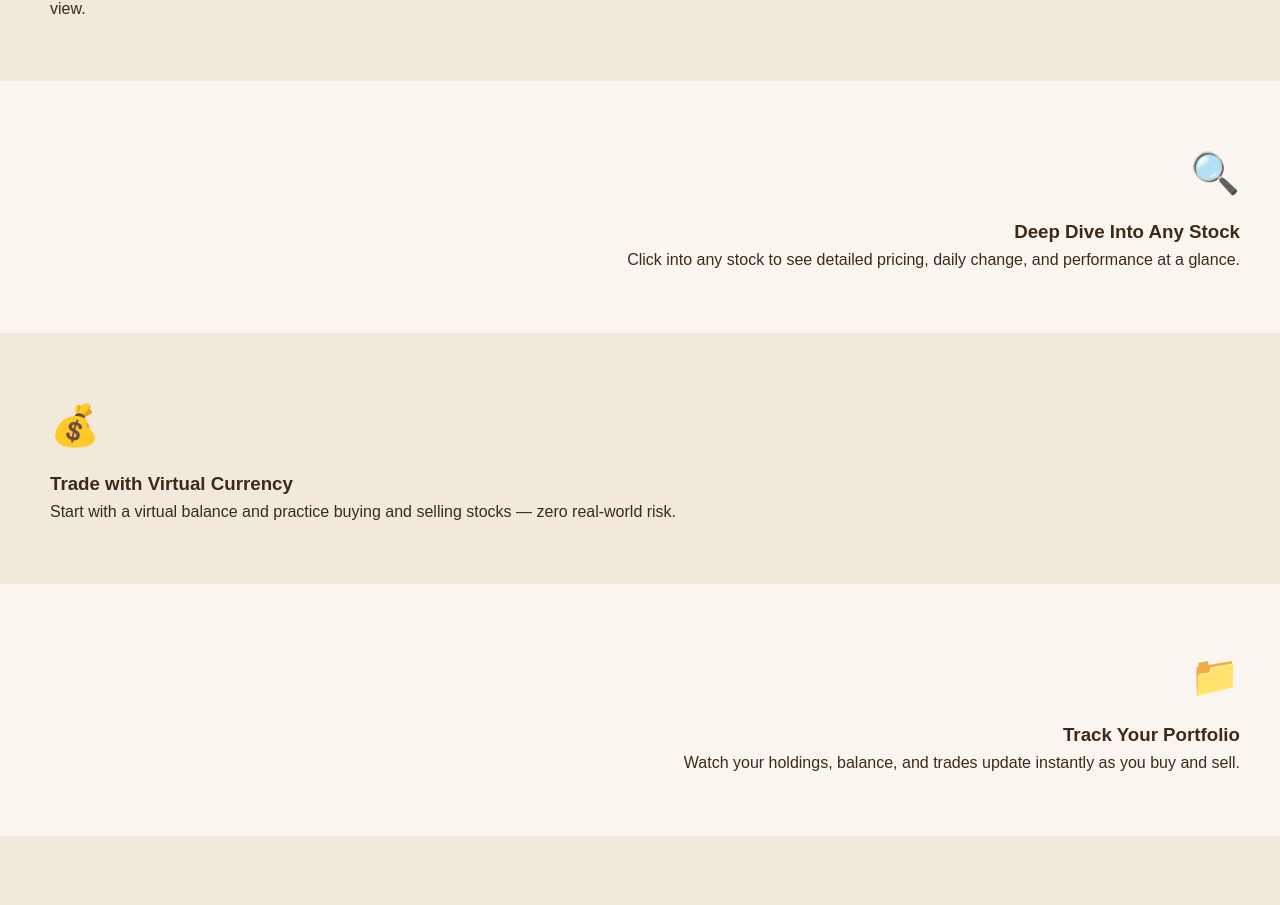
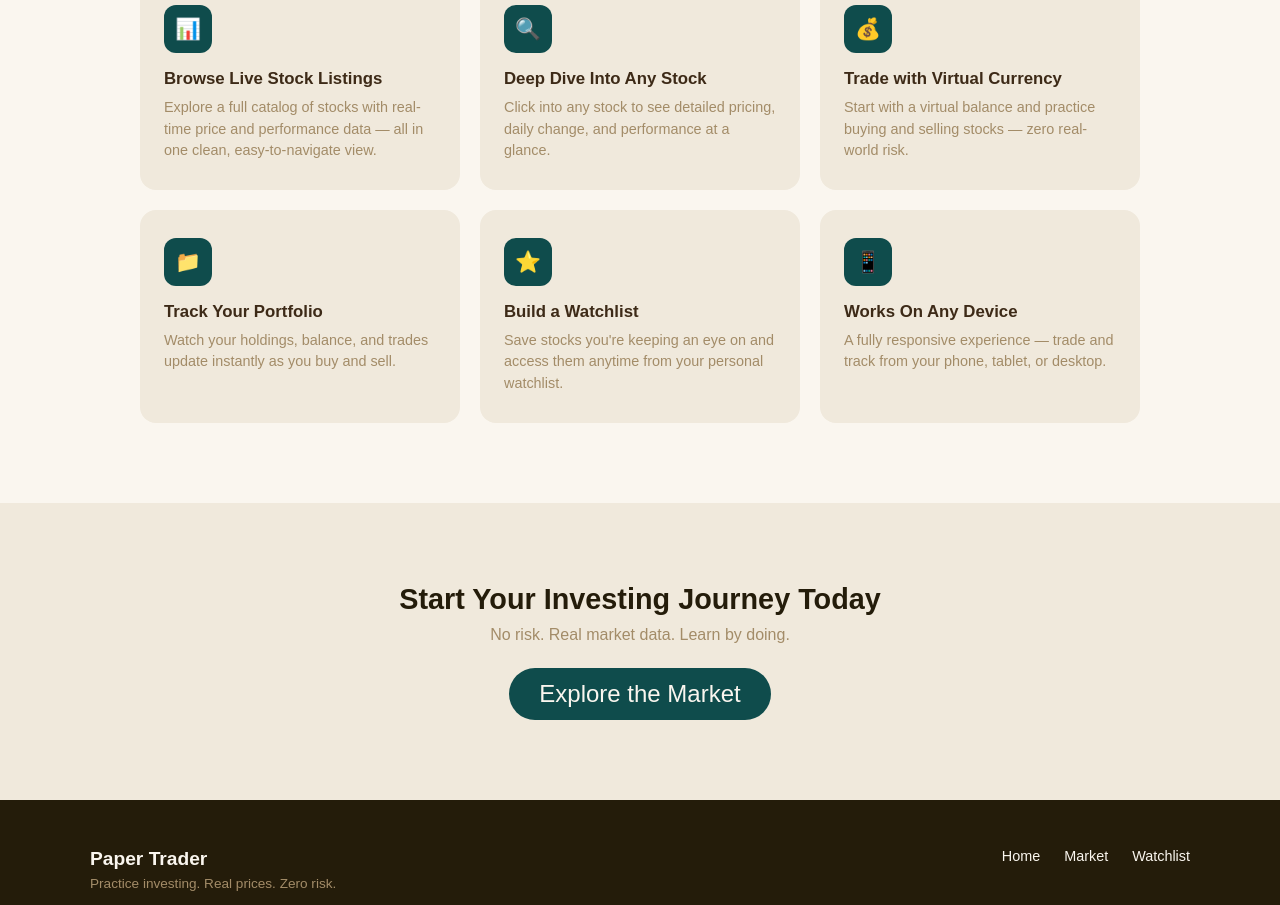
Before and after one commit to khyati170/PaperTrader, a React (Vite) app: page / in a window 1280 px wide. Shown: the part 1330-2235 px from the top of the page. Built offline with nearby package versions, Linux system fonts and the light colour scheme; no server answers.

Commit message:
Home page modified

```diff
--- a/src/components/FeatureSection.jsx
+++ b/src/components/FeatureSection.jsx
@@ -1,14 +1,21 @@
-
+import {features} from "../data/features";
 
 function FeatureSection({ variant,title,text,icon}) {
   return (
-    <div className={variant}>
-      <div className={variant === "one" ? "content-1" : "content-2"}>
-        <div className="feature-icon">{icon}</div>
-        <h3>{title}</h3>
-        <p>{text}</p>
-      </div>
-    </div>
+    <section className="features-section">
+      <h2 className="section-heading">What You Can Do</h2>
+      <p className="section-subheading">Everything you need to learn the market, risk-free.</p>
+      <div className="features-grid">
+        {features.map((feature) => (
+          <div className="feature-card" key={feature.id}>
+            <div className="feature-icon-wrap">{feature.icon}</div>
+            <h3>{feature.title}</h3>
+            <p>{feature.text}</p>
+          </div>
+        ))}
+        </div>
+    </section>
+
   );
 }
 
--- /dev/null
+++ b/src/components/FinalCTA.jsx
@@ -0,0 +1,15 @@
+import { Link } from "react-router-dom";
+
+function FinalCTA() {
+  return (
+    <section className="final-cta">
+      <h2>Start Your Investing Journey Today</h2>
+      <p>No risk. Real market data. Learn by doing.</p>
+      <Link to="/market" className="cta-btn">
+        Explore the Market
+      </Link>
+    </section>
+  );
+}
+
+export default FinalCTA;
--- /dev/null
+++ b/src/components/Footer.jsx
@@ -0,0 +1,26 @@
+import { Link } from "react-router-dom";
+
+function Footer() {
+  return (
+    <footer className="footer">
+      <div className="footer-content">
+        <div className="footer-brand">
+          <span className="footer-logo">Paper Trader</span>
+          <p className="footer-tagline">Practice investing. Real prices. Zero risk.</p>
+        </div>
+
+        <div className="footer-links">
+          <Link to="/">Home</Link>
+          <Link to="/market">Market</Link>
+          <Link to="/watchlist">Watchlist</Link>
+        </div>
+      </div>
+
+      <div className="footer-bottom">
+        <p>&copy; 2026 Paper Trader — College Capstone Project</p>
+      </div>
+    </footer>
+  );
+}
+
+export default Footer;
--- a/src/index.css
+++ b/src/index.css
@@ -272,6 +272,136 @@ body {
   font-size: 0.9rem;
 }
 /* responsive design */
+
+.features-section {
+  padding: 80px 40px;
+  text-align: center;
+  background-color: var(--color-bg);
+}
+
+.section-subheading {
+  color: var(--color-eyebrow);
+  font-size: 0.95rem;
+  margin-bottom: 48px;
+}
+
+.features-grid {
+  display: grid;
+  grid-template-columns: repeat(auto-fit, minmax(240px, 1fr));
+  gap: 20px;
+  max-width: 1000px;
+  margin: 0 auto;
+}
+
+.feature-card {
+  background-color: var(--color-bg-alt);
+  border-radius: 16px;
+  padding: 28px 24px;
+  text-align: left;
+  transition: transform 0.25s ease, box-shadow 0.25s ease;
+}
+
+.feature-card:hover {
+  transform: translateY(-4px);
+  box-shadow: 0 8px 24px rgba(36, 28, 10, 0.08);
+}
+
+.feature-icon-wrap {
+  width: 48px;
+  height: 48px;
+  border-radius: 12px;
+  background-color: var(--color-accent);
+  color: var(--color-bg);
+  display: flex;
+  align-items: center;
+  justify-content: center;
+  font-size: 1.3rem;
+  margin-bottom: 16px;
+}
+
+.feature-card h3 {
+  color: var(--color-subheading);
+  font-size: 1.05rem;
+  margin-bottom: 8px;
+}
+
+.feature-card p {
+  color: var(--color-eyebrow);
+  font-size: 0.9rem;
+  line-height: 1.5;
+}
+.final-cta {
+  text-align: center;
+  padding: 80px 20px;
+  background-color: var(--color-bg-alt);
+}
+
+.final-cta h2 {
+  color: var(--color-heading);
+  font-size: 1.8rem;
+  margin-bottom: 10px;
+}
+
+.final-cta p {
+  color: var(--color-eyebrow);
+  margin-bottom: 24px;
+}
+.footer {
+  background-color: var(--color-heading);
+  color: var(--color-bg);
+  padding: 48px 40px 20px;
+}
+
+.footer-content {
+  display: flex;
+  justify-content: space-between;
+  align-items: flex-start;
+  flex-wrap: wrap;
+  gap: 24px;
+  max-width: 1100px;
+  margin: 0 auto 32px;
+}
+
+.footer-logo {
+  font-size: 1.2rem;
+  font-weight: bold;
+  color: var(--color-bg);
+}
+
+.footer-tagline {
+  color: var(--color-eyebrow);
+  font-size: 0.85rem;
+  margin-top: 6px;
+}
+
+.footer-links {
+  display: flex;
+  gap: 24px;
+}
+
+.footer-links a {
+  color: var(--color-bg);
+  text-decoration: none;
+  font-size: 0.9rem;
+  transition: color 0.3s ease;
+}
+
+.footer-links a:hover {
+  color: var(--color-accent);
+}
+
+.footer-bottom {
+  border-top: 1px solid rgba(255, 255, 255, 0.15);
+  text-align: center;
+  padding-top: 16px;
+  max-width: 1100px;
+  margin: 0 auto;
+}
+
+.footer-bottom p {
+  color: var(--color-eyebrow);
+  font-size: 0.75rem;
+}
 @media (max-width: 768px) {
   .bar {
     flex-direction: column;
--- a/src/pages/Home.jsx
+++ b/src/pages/Home.jsx
@@ -1,23 +1,21 @@
 import Hero from "../components/hero";
 import FeatureSection from "../components/FeatureSection";
-import { features } from "../data/features";
+
 import HowItworks from "../components/HowItworks";
+import FinalCTA from "../components/FinalCTA";
+import Footer from "../components/Footer";
 
 function Home() {
   return (
     <>
       <Hero />
       <HowItworks />
+      <FeatureSection/>
+      <FinalCTA/>
+      <Footer/>
 
-      {features.map((feature, index) => (
-        <FeatureSection
-          key={feature.id}
-          variant={index % 2 === 0 ? "one" : "two"}
-          icon={feature.icon}
-          title={feature.title}
-          text={feature.text}
-        />
-      ))}
+
+
     </>
   );
 }
```
